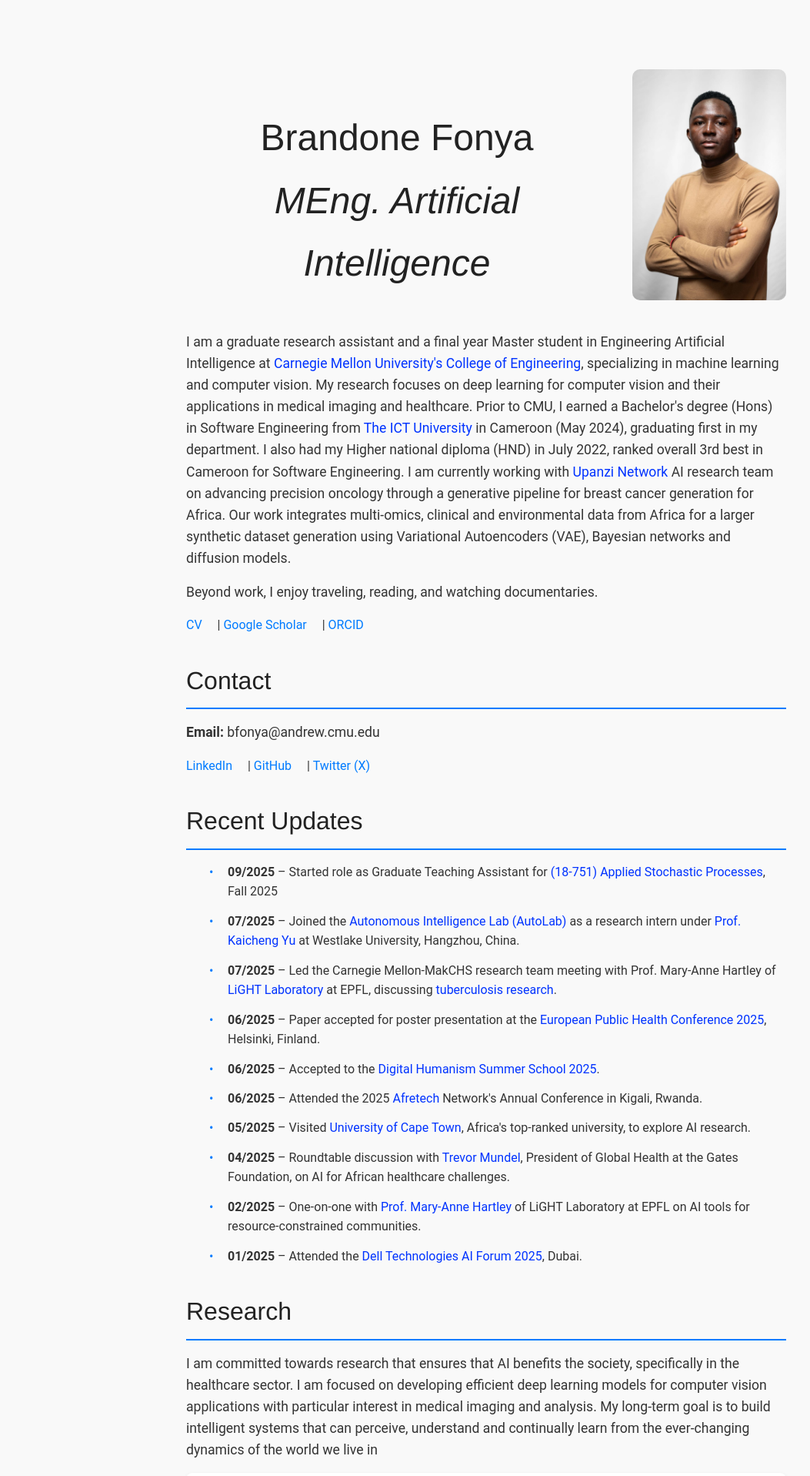
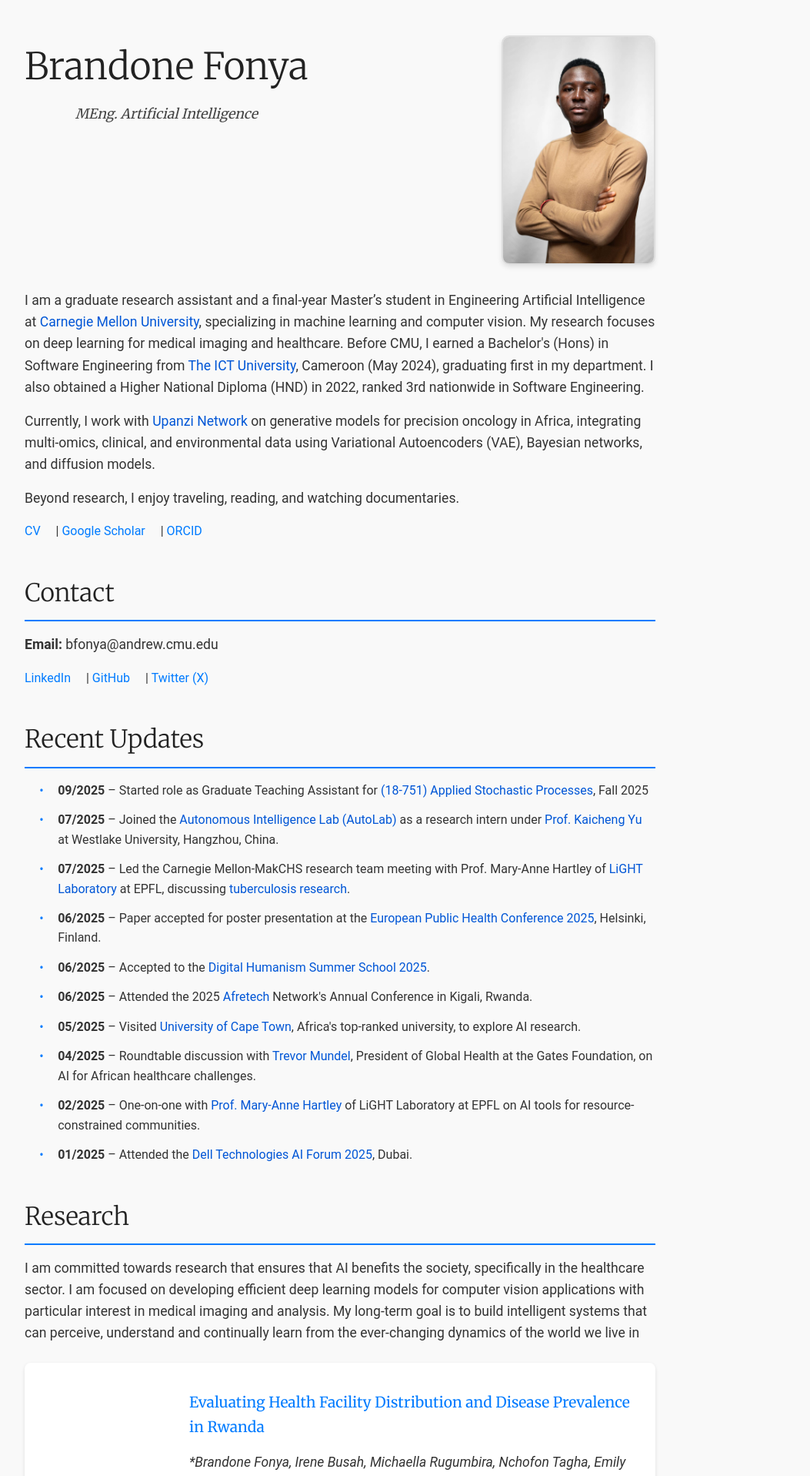
Before and after one commit to FonyaBrandone/FonyaBrandone.github.io, a Jekyll site: the page built from index.md, in a window 1280 px wide. Shown: the top 1917 px of the page at 77% size, without its empty margins (8-1061 px from the left). Built offline with Jekyll 4.4.1, drawn with Linux system fonts in a browser that asks for light colours.

Commit message:
Update to entire view

```diff
--- a/index.md
+++ b/index.md
@@ -4,24 +4,163 @@ title: Brandone Fonya
 description: Brandone Fonya's website
 ---
 
-<link href="https://fonts.googleapis.com/css2?family=Inter:wght@300;400;600;700&family=Merriweather:wght@300;400;700&display=swap" rel="stylesheet">
+<!-- Font pairing: modern academic style -->
+<link href="https://fonts.googleapis.com/css2?family=Inter:wght@300;400;500;600;700&family=Merriweather:wght@300;400;700&display=swap" rel="stylesheet">
+
+<!-- Base styles -->
+<style>
+  body {
+    font-family: 'Inter', sans-serif;
+    background-color: #fafafa;
+    color: #1e1e1e;
+    line-height: 1.7;
+    margin: 0;
+    padding: 0;
+  }
+
+  .container {
+    max-width: 900px;
+    margin: 0 auto;
+    padding: 2rem 1.5rem;
+  }
+
+  h1, h2, h3 {
+    font-family: 'Merriweather', serif;
+    color: #111;
+    margin-bottom: 0.4rem;
+  }
+
+  h1 {
+    font-size: 2.4rem;
+    font-weight: 700;
+    margin-top: 0;
+  }
+
+  h2 {
+    border-bottom: 2px solid #e5e5e5;
+    padding-bottom: 0.4rem;
+    margin-top: 2.5rem;
+  }
+
+  a {
+    color: #0056d6;
+    text-decoration: none;
+    transition: color 0.2s ease;
+  }
+
+  a:hover {
+    color: #003a8c;
+    text-decoration: underline;
+  }
+
+  p {
+    margin-bottom: 1rem;
+    font-weight: 400;
+  }
+
+  .header {
+    display: flex;
+    align-items: center;
+    justify-content: space-between;
+    flex-wrap: wrap;
+  }
+
+  .profile-img {
+    width: 140px;
+    height: 140px;
+    border-radius: 50%;
+    object-fit: cover;
+    border: 2px solid #ddd;
+    box-shadow: 0 3px 6px rgba(0,0,0,0.1);
+  }
+
+  .header h3 {
+    font-weight: 400;
+    font-size: 1.1rem;
+    margin-top: 0.3rem;
+    color: #444;
+  }
+
+  .links a {
+    margin-right: 0.5rem;
+  }
+
+  ul {
+    padding-left: 1.2rem;
+  }
+
+  li {
+    margin-bottom: 0.5rem;
+  }
+
+  .research-item, .project-item, .work-item, .education-item {
+    display: flex;
+    gap: 1.5rem;
+    margin: 1.5rem 0;
+    align-items: flex-start;
+  }
+
+  .research-img, .work-img, .education-img {
+    width: 120px;
+    height: auto;
+    border-radius: 12px;
+    box-shadow: 0 2px 4px rgba(0,0,0,0.1);
+  }
+
+  .research-content, .work-content, .education-content {
+    flex: 1;
+  }
+
+  footer {
+    text-align: center;
+    font-size: 0.9rem;
+    color: #777;
+    margin-top: 3rem;
+    border-top: 1px solid #eaeaea;
+    padding-top: 1rem;
+  }
+
+  /* Responsive adjustments */
+  @media (max-width: 700px) {
+    .header {
+      flex-direction: column;
+      text-align: center;
+    }
+    .profile-img {
+      margin-top: 1rem;
+    }
+    .research-item, .work-item, .education-item {
+      flex-direction: column;
+      align-items: center;
+    }
+    .research-img, .work-img, .education-img {
+      width: 100%;
+      max-width: 400px;
+    }
+  }
+</style>
 
 <link href="/static/css/styles.css" rel="stylesheet">
 
 <div class="container">
   <header class="header">
-    <h1>Brandone Fonya <br><i>MEng. Artificial Intelligence</i></h1>
-    <img src="/static/profile.jpg" alt="Brandone Fonya" class="profile-img"/>
+    <div>
+      <h1>Brandone Fonya</h1>
+      <h3><i>MEng. Artificial Intelligence</i></h3>
+    </div>
+    <img src="/static/profile.jpg" alt="Portrait of Brandone Fonya" class="profile-img"/>
   </header>
 
   <section class="about">
-    <p>I am a graduate research assistant and a final year Master student in Engineering Artificial Intelligence at <a href="https://engineering.cmu.edu/">Carnegie Mellon University's College of Engineering</a>, specializing in machine learning and computer vision. My research focuses on deep learning for computer vision and their applications in medical imaging and healthcare. Prior to CMU, I earned a Bachelor's degree (Hons) in Software Engineering from <a href="https://ictuniversity.org/">The ICT University</a> in Cameroon (May 2024), graduating first in my department. I also had my Higher national diploma (HND) in July 2022, ranked overall 3rd best in Cameroon for Software Engineering. I am currently working with <a href="http://www.africa.engineering.cmu.edu/upanzi">Upanzi Network</a> AI research team on advancing precision oncology through a generative pipeline for breast cancer generation for Africa. Our work integrates multi-omics, clinical and environmental data from Africa for a larger synthetic dataset generation using Variational Autoencoders (VAE), Bayesian networks and diffusion models.</p>
+    <p>I am a graduate research assistant and a final-year Master’s student in Engineering Artificial Intelligence at <a href="https://engineering.cmu.edu/">Carnegie Mellon University</a>, specializing in machine learning and computer vision. My research focuses on deep learning for medical imaging and healthcare. Before CMU, I earned a Bachelor's (Hons) in Software Engineering from <a href="https://ictuniversity.org/">The ICT University</a>, Cameroon (May 2024), graduating first in my department. I also obtained a Higher National Diploma (HND) in 2022, ranked 3rd nationwide in Software Engineering.</p>
 
-    <p>Beyond work, I enjoy traveling, reading, and watching documentaries.</p>
+    <p>Currently, I work with <a href="http://www.africa.engineering.cmu.edu/upanzi">Upanzi Network</a> on generative models for precision oncology in Africa, integrating multi-omics, clinical, and environmental data using Variational Autoencoders (VAE), Bayesian networks, and diffusion models.</p>
+
+    <p>Beyond research, I enjoy traveling, reading, and watching documentaries.</p>
 
     <div class="links">
       <a href="/static/Brandone Fonya CV - Fall 2025.pdf">CV</a> |
-      <a href="https://orcid.org/0009-0004-5793-9323">Google Scholar</a> |
+      <a href="https://scholar.google.com/">Google Scholar</a> |
       <a href="https://orcid.org/0009-0004-5793-9323">ORCID</a>
     </div>
   </section>
@@ -200,5 +339,42 @@ description: Brandone Fonya's website
     </ul>
   </section>
 
+
   <footer>© Brandone Fonya | Last updated: August 2025</footer>
 </div>
+
+
+
+
+<!--
+---
+layout: default
+title: Brandone Fonya
+description: Brandone Fonya's website
+---
+
+<link href="https://fonts.googleapis.com/css2?family=Inter:wght@300;400;600;700&family=Merriweather:wght@300;400;700&display=swap" rel="stylesheet">
+
+<link href="/static/css/styles.css" rel="stylesheet">
+
+<div class="container">
+  <header class="header">
+    <h1>Brandone Fonya <br><i>MEng. Artificial Intelligence</i></h1>
+    <img src="/static/profile.jpg" alt="Brandone Fonya" class="profile-img"/>
+  </header>
+
+  <section class="about">
+    <p>I am a graduate research assistant and a final year Master student in Engineering Artificial Intelligence at <a href="https://engineering.cmu.edu/">Carnegie Mellon University's College of Engineering</a>, specializing in machine learning and computer vision. My research focuses on deep learning for computer vision and their applications in medical imaging and healthcare. Prior to CMU, I earned a Bachelor's degree (Hons) in Software Engineering from <a href="https://ictuniversity.org/">The ICT University</a> in Cameroon (May 2024), graduating first in my department. I also had my Higher national diploma (HND) in July 2022, ranked overall 3rd best in Cameroon for Software Engineering. I am currently working with <a href="http://www.africa.engineering.cmu.edu/upanzi">Upanzi Network</a> AI research team on advancing precision oncology through a generative pipeline for breast cancer generation for Africa. Our work integrates multi-omics, clinical and environmental data from Africa for a larger synthetic dataset generation using Variational Autoencoders (VAE), Bayesian networks and diffusion models.</p>
+
+    <p>Beyond work, I enjoy traveling, reading, and watching documentaries.</p>
+
+    <div class="links">
+      <a href="/static/Brandone Fonya CV - Fall 2025.pdf">CV</a> |
+      <a href="https://orcid.org/0009-0004-5793-9323">Google Scholar</a> |
+      <a href="https://orcid.org/0009-0004-5793-9323">ORCID</a>
+    </div>
+  </section>
+
+
+  <footer>© Brandone Fonya | Last updated: August 2025</footer>
+</div> -->
```
